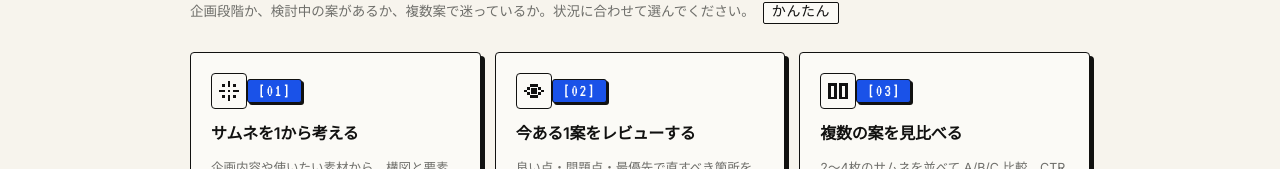
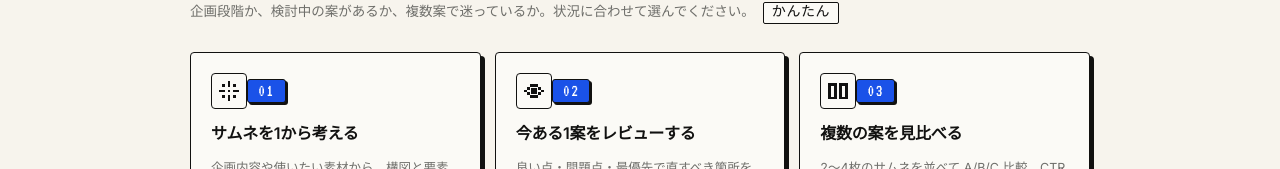
Before and after one commit to sokihayashi/Artoone-Thumbnail-Analysis, a React (Vite) app: page / in a window 1280 px wide. Shown: the part 179-348 px from the top of the page. Built offline with nearby package versions, Linux system fonts and the light colour scheme; no server answers.

Commit message:
Redesign UI, add vite-plugin-svgr, update README, add SVG logo asset

```diff
--- a/package.json
+++ b/package.json
@@ -18,6 +18,7 @@
     "@types/react-dom": "^18.3.1",
     "@vitejs/plugin-react": "^4.3.3",
     "typescript": "^5.6.3",
-    "vite": "^5.4.11"
+    "vite": "^5.4.11",
+    "vite-plugin-svgr": "^5.2.0"
   }
 }
--- a/src/components/ModeSelector.tsx
+++ b/src/components/ModeSelector.tsx
@@ -107,10 +107,10 @@ export default function ModeSelector({ version, onSelect }: Props) {
 
         <div className="mode-cards">
           {MODES.map((m) => (
-            <button key={m.id} type="button" className="mode-card" onClick={() => onSelect(m.id)}>
+            <button key={m.id} type="button" className="mode-card" data-mode={m.id} onClick={() => onSelect(m.id)}>
               <div className="mode-card-top">
                 <span className="mode-card-icon">{m.icon}</span>
-                <span className="mode-card-num">[{m.num}]</span>
+                <span className="mode-card-num">{m.num}</span>
               </div>
               <div className="mode-card-title">{m.title}</div>
               <div className="mode-card-desc">{m.desc}</div>
--- a/src/vite-env.d.ts
+++ b/src/vite-env.d.ts
@@ -1,4 +1,5 @@
 /// <reference types="vite/client" />
+/// <reference types="vite-plugin-svgr/client" />
 
 declare module '*.md?raw' {
   const content: string
--- a/vite.config.ts
+++ b/vite.config.ts
@@ -1,8 +1,9 @@
 import { defineConfig } from 'vite'
 import react from '@vitejs/plugin-react'
+import svgr from 'vite-plugin-svgr'
 
 export default defineConfig({
-  plugins: [react()],
+  plugins: [react(), svgr()],
   base: process.env.GITHUB_REPOSITORY
     ? `/${process.env.GITHUB_REPOSITORY.split('/')[1]}/`
     : '/',
```
Also changed, not shown: src/assets/at_logo_black.svg (added), 1 other file (tests, documents, lock files or other folders).
